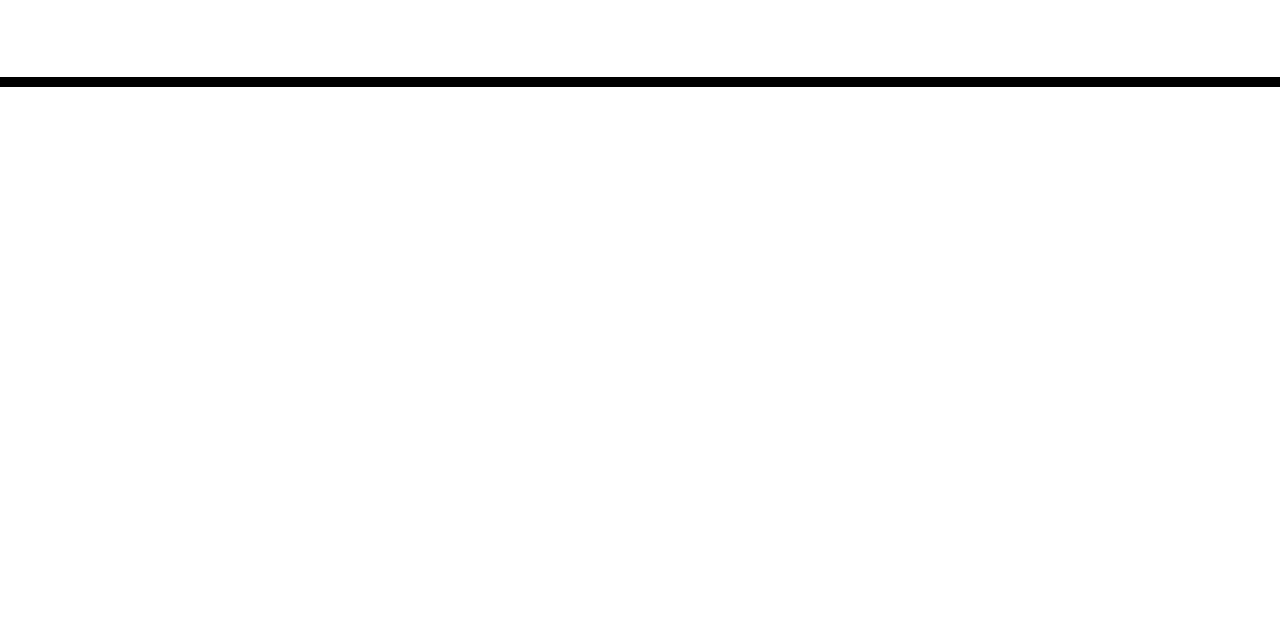
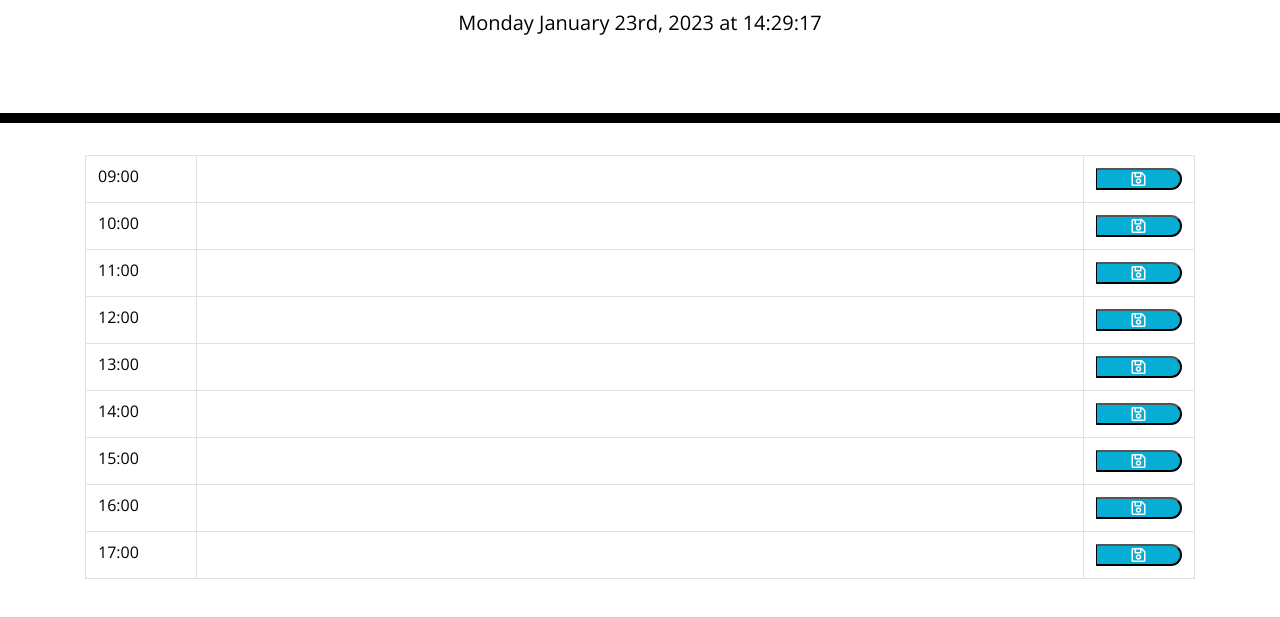
Before and after one commit to AlanaBF/Daily-Planner-App, a plain HTML site: page index.html in a window 1280 px wide. Shown: the part 181-798 px from the top of the page. Drawn offline with nearby package versions, Linux system fonts and the light colour scheme.

Commit message:
code to date added; display day at the top and includes a table with save button

```diff
--- /dev/null
+++ b/assets/index.js
@@ -0,0 +1,48 @@
+// * Displays the current day at the top of the calender when a user opens the planner.
+var timeDisplayEl = $('#currentDay');
+
+
+function displayTime() {
+    var rightNow = moment().format('dddd MMMM Do, YYYY [at] HH:mm:ss');
+    timeDisplayEl.text(rightNow);
+}
+setInterval(displayTime, 1000);
+
+// * Presents timeblocks for standard business hours when the user scrolls down.
+
+
+
+// * Color-codes each timeblock based on past, present, and future when the timeblock is viewed.
+function setColorCode () {
+var rowHour = $('.hour')
+var currentHour = parseInt(moment().format('HH'));
+    if (rowHour) {
+      // Compares row id to current hour and sets color accordingly
+      if (currentHour === rowHour) {
+        setColor('<tr>', "#ff6961");
+      } else if ((currentHour < rowHour)) {
+        setColor('<tr>', "#d3d3d3");
+      } else if ((currentHour > rowHour)) {
+        setColor('<tr>', "#77dd77");
+      }
+    }
+}
+
+$('setColor').append("<tr>");
+
+
+// * Allows a user to enter an event when they click a timeblock
+// function printScheduleData() {
+//     var scheduleTimeEl = $('.hour');
+//     var scheduleDescription = $('.description');
+
+
+// }
+
+// var scheduleEvents = {
+
+
+// };
+// * Saves the event in local storage when the save button is clicked in that timeblock.
+
+// * Persists events between refreshes of a page
--- a/style.css
+++ b/assets/style.css
@@ -59,8 +59,8 @@ textarea {
 
 .saveBtn {
   border-left: 1px solid black;
-  border-top-right-radius: 15px;
-  border-bottom-right-radius: 15px;
+  border-top-right-radius: 20px;
+  border-bottom-right-radius: 20px;
   background-color: #06aed5;
   color: white;
 }
--- a/index.html
+++ b/index.html
@@ -18,7 +18,7 @@
       href="https://fonts.googleapis.com/css?family=Open+Sans&display=swap"
       rel="stylesheet"
     />
-    <link rel="stylesheet" href="style.css" />
+    <link rel="stylesheet" href="./assets/style.css" />
     <title>Work Day Scheduler</title>
   </head>
 
@@ -28,11 +28,64 @@
       <p class="lead">A simple calendar app for scheduling your work day</p>
       <p id="currentDay" class="lead"></p>
     </header>
-    <div class="container">
+    <div class="container" >
       <!-- Timeblocks go here -->
+      <table class="table table-bordered">
+        <tbody>
+          <tr>
+            <tr>
+              <td class="hour" style="width: 10%">09:00</td>
+              <td class="description" style="width: 80%"></td>
+              <td style="width: 10%"><button style="width: 100%" style="height: 100%" class="saveBtn"><i class="far fa-save"></i></button></td>
+            </tr>
+            <tr>
+              <td class="hour" style="width: 10%">10:00</td>
+              <td class="description" style="width: 80%"></td>
+              <td style="width: 10%"><button style="width: 100%" style="height: 100%" class="saveBtn"><i class="far fa-save"></i></button></td>
+            </tr>
+            <tr>
+              <td class="hour" style="width: 10%">11:00</td>
+              <td class="description" style="width: 80%"></td>
+              <td style="width: 10%"><button style="width: 100%" style="height: 100%" class="saveBtn"><i class="far fa-save"></i></button></td>
+            </tr>
+            <tr>
+              <td class="hour" style="width: 10%">12:00</td>
+              <td class="description" style="width: 80%" id="scheduleInput"></td>
+              <td style="width: 10%"><button style="width: 100%" style="height: 100%" class="saveBtn"><i class="far fa-save"></i></button></td>
+            </tr>
+            <tr>
+              <td class="hour" style="width: 10%">13:00</td>
+              <td class="description" style="width: 80%"></td>
+              <td style="width: 10%"><button style="width: 100%" style="height: 100%" class="saveBtn"><i class="far fa-save"></i></button></td>
+            </tr>
+            <tr>
+              <td class="hour" style="width: 10%">14:00</td>
+              <td class="description" style="width: 80%"></td>
+              <td style="width: 10%"><button style="width: 100%" style="height: 100%" class="saveBtn"><i class="far fa-save"></i></button></td>
+            </tr>
+            <tr>
+              <td class="hour" style="width: 10%">15:00</td>
+              <td class="description" style="width: 80%"></td>
+              <td style="width: 10%"><button style="width: 100%" style="height: 100%" class="saveBtn"><i class="far fa-save"></i></button></td>
+            </tr>
+            <tr>
+              <td class="hour" style="width: 10%">16:00</td>
+              <td class="description" style="width: 80%"></td>
+              <td style="width: 10%"><button style="width: 100%" style="height: 100%" class="saveBtn"><i class="far fa-save"></i></button></td>
+            </tr>
+            <tr>
+              <td class="hour" style="width: 10%">17:00</td>
+              <td class="description" style="width: 80%"></td>
+              <td style="width: 10%"><button style="width: 100%" style="height: 100%" class="saveBtn"><i class="far fa-save"></i></button></td>
+            </tr>
+          </tr>
+        </tbody>
+      </table>
+
     </div>
 
     <script src="https://cdnjs.cloudflare.com/ajax/libs/jquery/3.2.1/jquery.min.js"></script>
     <script src="https://cdnjs.cloudflare.com/ajax/libs/moment.js/2.24.0/moment.min.js"></script>
+    <script type="text/javascript" src="./assets/index.js"></script>
   </body>
 </html>
```
